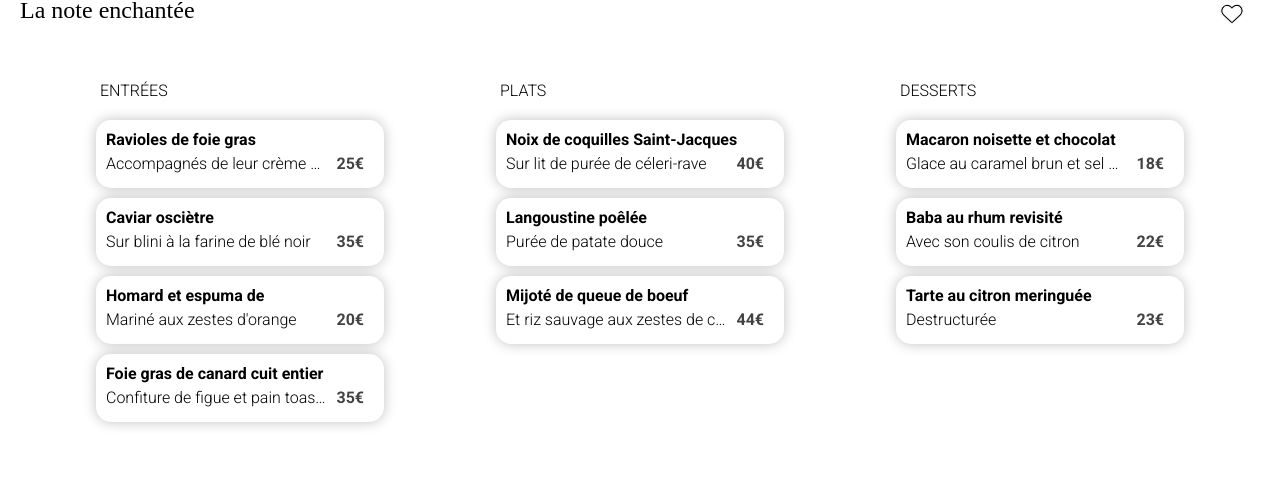
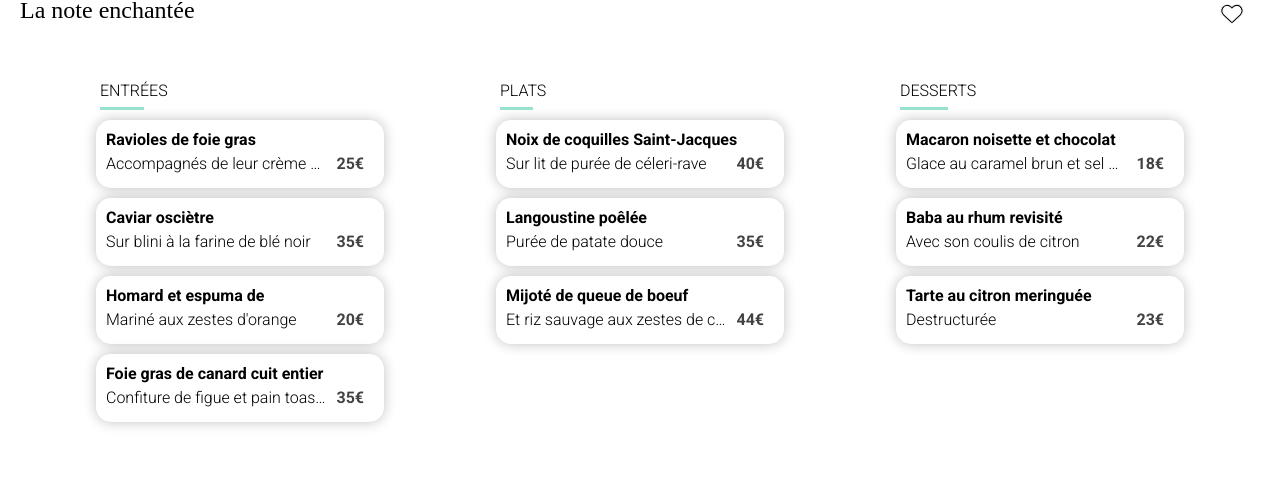
Before and after one commit to Mazar42/RomainBussieres_3_22022021, a website: page pages/menu-la-note-enchantee.html in a window 1280 px wide. Shown: the part 318-800 px from the top of the page. Drawn offline with Linux system fonts and the light colour scheme; a web font is replaced by a local one.

Commit message:
Version complète
peut-être quelques retouches sur les hover à discuter + trouver un moyen plus élégant d'afficher le chargement des menus

```diff
--- a/pages/menu-la-note-enchantee.html
+++ b/pages/menu-la-note-enchantee.html
@@ -30,7 +30,7 @@
                     </div>
                 </div>
                 <section class="courses">
-                    <section>
+                    <section class="entree-note-enchantee">
                         <h3>entrées</h3>
                         <ul>
                             <li>
--- a/sass/layout/_sections.scss
+++ b/sass/layout/_sections.scss
@@ -1,3 +1,13 @@
 section{
     margin-bottom: 40px;
 }
+
+.courses{
+    section{
+        height: 260px;
+    }
+
+    .entree-note-enchantee{
+        height: 340px;
+    }
+}
--- a/sass/page/_menus.scss
+++ b/sass/page/_menus.scss
@@ -1,15 +1,32 @@
 .menu-restaurant{
-    margin-top: -20px;
+
     border-top-left-radius: 30px;
     border-top-right-radius: 30px;
     background-color:white;
     padding-top: 25px;
+    margin-top: -20px;
 
     h5 {
         font-weight: bold;
     }
 
+    h3{
+        position: relative;
+        display: inline-block;
+    }
+
+    h3::after{
+        content: "";
+        height: 3px;
+        width: 50%;
+        background-color: $tertiary-color;
+        position: absolute;
+        left: 20px;
+        bottom: 0;
+    }
+
     ul{
+
         li:nth-child(1)
         {
             animation: fadein 1.8s;
```
Also changed, not shown: public/css/style.css, 1 other file.
